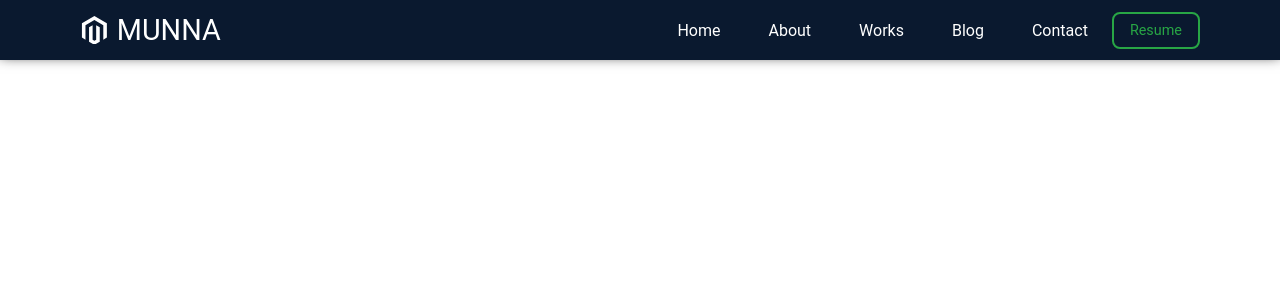
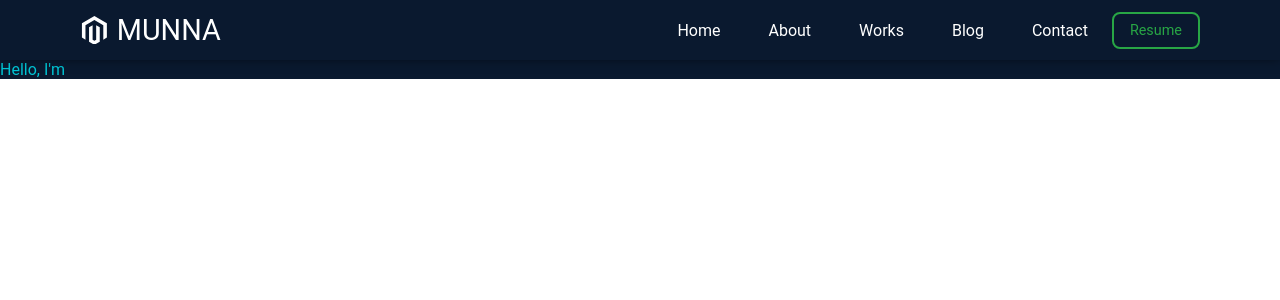
Before and after one commit to morshedulmunna/exacademy, a React (Create React App) app: page / in a window 1280 px wide. Shown: the top 300 px of the page. Built offline with nearby package versions, Linux system fonts and the light colour scheme.

Commit message:
Home PAge Start

```diff
--- /dev/null
+++ b/src/components/Home/Home.css
@@ -0,0 +1,3 @@
+p {
+  color: #00c5d5;
+}
--- a/src/components/Home/Home.js
+++ b/src/components/Home/Home.js
@@ -1,7 +1,12 @@
 import React from "react";
+import "./Home.css";
 
 const Home = () => {
-  return <div></div>;
+  return (
+    <>
+      <p>Hello, I'm</p>
+    </>
+  );
 };
 
 export default Home;
--- a/src/components/Navbar/Navbar.elements.js
+++ b/src/components/Navbar/Navbar.elements.js
@@ -1,4 +1,4 @@
-import { Link, Navink } from "react-router-dom";
+import { Link } from "react-router-dom";
 import styled from "styled-components";
 import { NavContainer } from "../../globalStyle";
 import { FaMagento } from "react-icons/fa";
```
Also changed, not shown: src/components/Home/Home.style.js (added).
